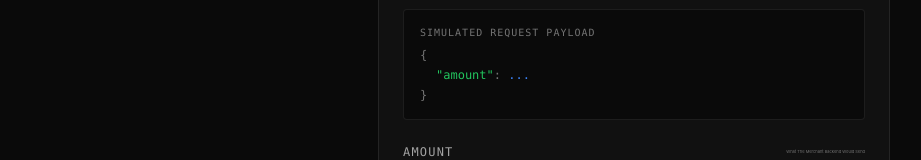
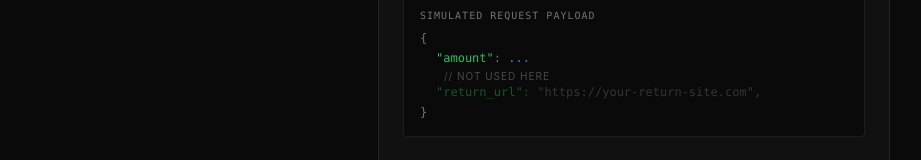
Before and after one commit to Potassiumzz/payment-gateway, a React (Vite) app in the folder frontend/: page /simulate-merchant in a window 1280 px wide. Shown: the part 194-354 px from the top of the page, without its empty margins (1-922 px from the left). Built offline with nearby package versions, Linux system fonts and the light colour scheme; no server answers.

Commit message:
feat: show the `return_url` in simulated payload
- Even though the return url is not used from the simulation UI, I
  thought adding it in the payload to show the developers/users about
  all the possible payloads would be a good idea (being transparent).

```diff
--- a/frontend/src/pages/simulate-merchant/SimulateMerchant.tsx
+++ b/frontend/src/pages/simulate-merchant/SimulateMerchant.tsx
@@ -98,8 +98,18 @@ function handleChange(e: React.ChangeEvent<HTMLInputElement>) {
                     <span className="text-secondary">"receiver_account_number"</span>
                     <span className="text-text-muted">: </span>
                     <span className="text-primary">{receiver.account_number}</span>
+                    <span className="text-text-muted">,</span>
                   </p>
                 )}
+                <p className="pl-4">
+                  <p className="ml-2 text-[10px] text-text-muted uppercase tracking-widest font-sans opacity-60">// not used here</p>
+                  <p className="opacity-40">
+                    <span className="text-secondary">"return_url"</span>
+                    <span className="text-text-muted">: </span>
+                    <span className="text-text-muted">"https://your-return-site.com"</span>
+                    <span className="text-text-muted">,</span>
+                  </p>
+                </p>
                 <p className="text-text-muted">{"}"}</p>
               </div>
 
```
